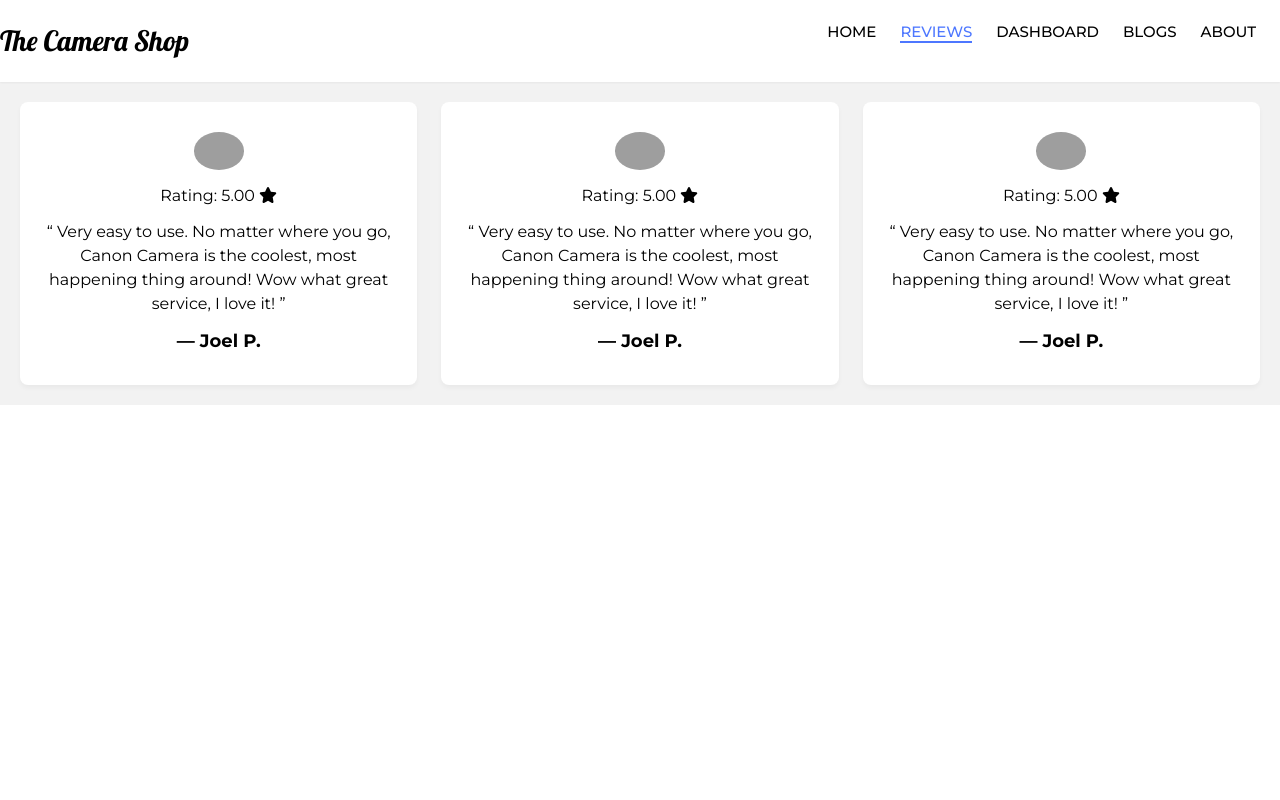
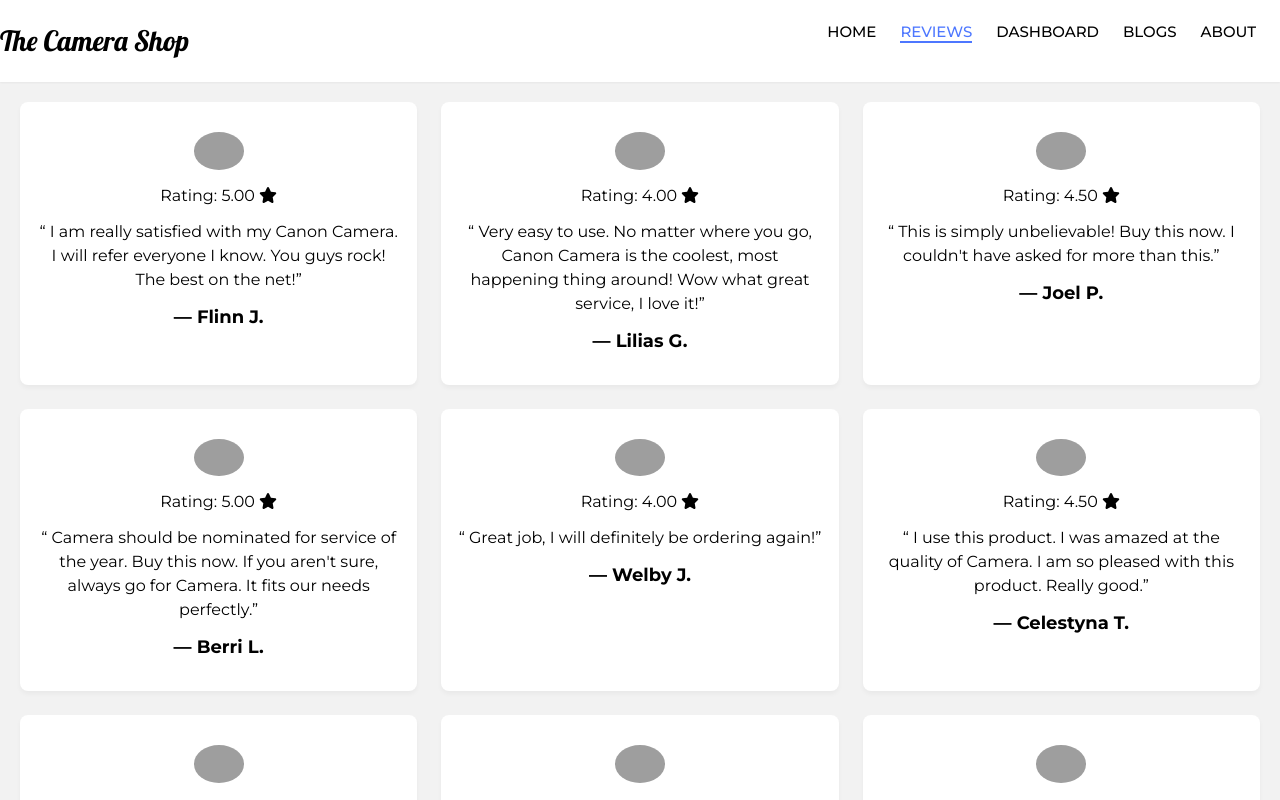
Before and after one commit to Habidhossen/The-Camera-Shop, a React (Create React App) app: page /reviews in a window 1280 px wide. Shown: the top 800 px of the page. Built offline with nearby package versions, Linux system fonts and the light colour scheme; grey boxes are pictures that could not be loaded.

Commit message:
customer reviews added

```diff
--- /dev/null
+++ b/public/reviewsData.json
@@ -0,0 +1,65 @@
+[
+  {
+    "id": 1,
+    "name": "Flinn J.",
+    "msg": "I am really satisfied with my Canon Camera. I will refer everyone I know. You guys rock! The best on the net!",
+    "rating": "5.00",
+    "image": "https://media.creativemornings.com/uploads/user/avatar/268533/cv_self_portrait_b_w_square.jpg"
+  },
+  {
+    "id": 2,
+    "name": "Lilias G.",
+    "msg": "Very easy to use. No matter where you go, Canon Camera is the coolest, most happening thing around! Wow what great service, I love it!",
+    "rating": "4.00",
+    "image": "https://www.allgaeuherz.de/wp-content/uploads/2019/07/portrait-square-10.jpg"
+  },
+  {
+    "id": 3,
+    "name": "Joel P.",
+    "msg": "This is simply unbelievable! Buy this now. I couldn't have asked for more than this.",
+    "rating": "4.50",
+    "image": "https://www.mecgale.com/wp-content/uploads/2017/08/dummy-profile.png"
+  },
+  {
+    "id": 4,
+    "name": "Berri L.",
+    "msg": "Camera should be nominated for service of the year. Buy this now. If you aren't sure, always go for Camera. It fits our needs perfectly.",
+    "rating": "5.00",
+    "image": "https://www.mecgale.com/wp-content/uploads/2017/08/dummy-profile.png"
+  },
+  {
+    "id": 5,
+    "name": "Welby J.",
+    "msg": "Great job, I will definitely be ordering again!",
+    "rating": "4.00",
+    "image": "https://media.creativemornings.com/uploads/user/avatar/268533/cv_self_portrait_b_w_square.jpg"
+  },
+  {
+    "id": 6,
+    "name": "Celestyna T.",
+    "msg": "I use this product. I was amazed at the quality of Camera. I am so pleased with this product. Really good.",
+    "rating": "4.50",
+    "image": "http://www.tashschool.org/wp-content/uploads/2019/09/portrait-square-08.jpg"
+  },
+  {
+    "id": 7,
+    "name": "Nissy Q.",
+    "msg": "Absolutely wonderful! You guys rock! The very best. I use Camera often.",
+    "rating": "5.00",
+    "image": "https://www.allgaeuherz.de/wp-content/uploads/2019/07/portrait-square-10.jpg"
+  },
+  {
+    "id": 8,
+    "name": "Jeni W.",
+    "msg": "I just can't get enough of Camera. I want to get a T-Shirt with Camera on it so I can show it off to everyone.",
+    "rating": "4.00",
+    "image": "http://www.tashschool.org/wp-content/uploads/2019/09/portrait-square-08.jpg"
+  },
+  {
+    "id": 9,
+    "name": "Logan N.",
+    "msg": "I love your system. I don't know what else to say.",
+    "rating": "4.50",
+    "image": "https://www.mecgale.com/wp-content/uploads/2017/08/dummy-profile.png"
+  }
+]
--- a/src/components/ClientReviews/ClientReviews.js
+++ b/src/components/ClientReviews/ClientReviews.js
@@ -1,11 +1,23 @@
-import React from "react";
+import React, { useEffect, useState } from "react";
 import ReviewCard from "../ReviewCard/ReviewCard";
 import "./ClientReviews.css";
 
 const ClientReviews = () => {
+  const [reviews, setReviews] = useState([]);
+
+  useEffect(() => {
+    fetch("reviewsData.json")
+      .then((res) => res.json())
+      .then((data) => setReviews(data));
+  }, []);
+
   return (
     <div className="reviews-container">
-      <ReviewCard />
+      <div className="grid grid-cols-3 gap-6 container mx-auto">
+        {reviews.map((review) => (
+          <ReviewCard key={review.id} review={review} />
+        ))}
+      </div>
     </div>
   );
 };
--- a/src/components/Navbar/Navbar.js
+++ b/src/components/Navbar/Navbar.js
@@ -5,7 +5,7 @@ import "./Navbar.css";
 
 const Navbar = () => {
   return (
-    <div className="py-5 shadow-sm sticky top-0">
+    <div className="py-5 shadow-sm sticky top-0 bg-white">
       <div className="flex justify-between container mx-auto">
         <div>
           <h1 className="nav-logo">
--- a/src/components/ReviewCard/ReviewCard.js
+++ b/src/components/ReviewCard/ReviewCard.js
@@ -3,57 +3,20 @@ import { FontAwesomeIcon } from "@fortawesome/react-fontawesome";
 import React from "react";
 import "./ReviewCard.css";
 
-const ReviewCard = () => {
+const ReviewCard = ({ review }) => {
+  const { name, msg, rating, image } = review;
+
   return (
-    <div className="grid grid-cols-3 gap-6">
-      <div className="custom-card">
-        <img
-          className="card-img"
-          src="https://workmacro.com/wp-content/uploads/2018/02/1-by-1-1024x1024.png"
-          alt=""
-        />
-        <p className="card-rating">
-          Rating: 5.00 <FontAwesomeIcon icon={faStar} />
-        </p>
-        <p className="card-text">
-          &#8220; Very easy to use. No matter where you go, Canon Camera is the
-          coolest, most happening thing around! Wow what great service, I love
-          it! &#8221;
-        </p>
-        <h1 className="card-title">&#8212; Joel P.</h1>
-      </div>
-      <div className="custom-card">
-        <img
-          className="card-img"
-          src="https://workmacro.com/wp-content/uploads/2018/02/1-by-1-1024x1024.png"
-          alt=""
-        />
-        <p className="card-rating">
-          Rating: 5.00 <FontAwesomeIcon icon={faStar} />
-        </p>
-        <p className="card-text">
-          &#8220; Very easy to use. No matter where you go, Canon Camera is the
-          coolest, most happening thing around! Wow what great service, I love
-          it! &#8221;
-        </p>
-        <h1 className="card-title">&#8212; Joel P.</h1>
-      </div>
-      <div className="custom-card">
-        <img
-          className="card-img"
-          src="https://workmacro.com/wp-content/uploads/2018/02/1-by-1-1024x1024.png"
-          alt=""
-        />
-        <p className="card-rating">
-          Rating: 5.00 <FontAwesomeIcon icon={faStar} />
-        </p>
-        <p className="card-text">
-          &#8220; Very easy to use. No matter where you go, Canon Camera is the
-          coolest, most happening thing around! Wow what great service, I love
-          it! &#8221;
-        </p>
-        <h1 className="card-title">&#8212; Joel P.</h1>
-      </div>
+    <div className="custom-card">
+      <img className="card-img" src={image} alt="" />
+      <p className="card-rating">
+        Rating: {rating} <FontAwesomeIcon icon={faStar} />
+      </p>
+      <p className="card-text">
+        &#8220; {msg}
+        &#8221;
+      </p>
+      <h1 className="card-title">&#8212; {name}</h1>
     </div>
   );
 };
```
Also changed, not shown: public/reviews.json (deleted, +0 -65 lines).
